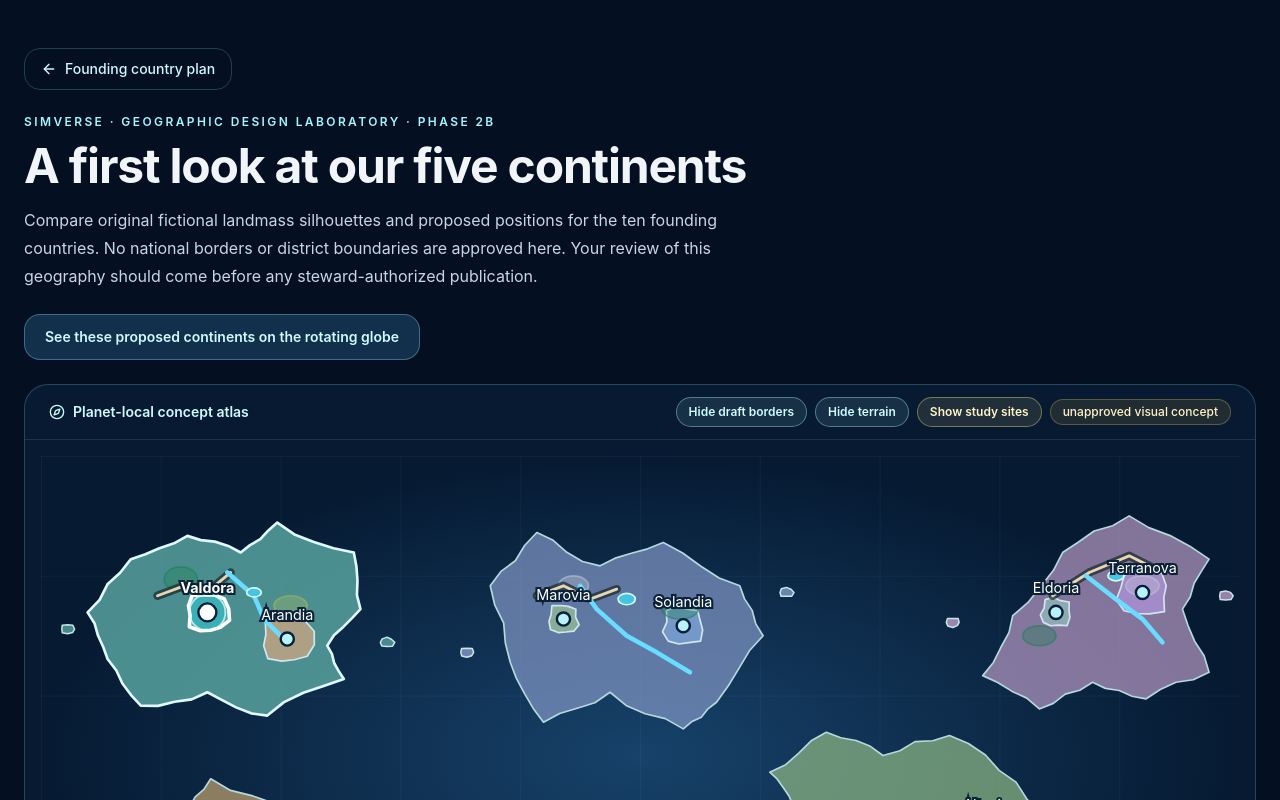
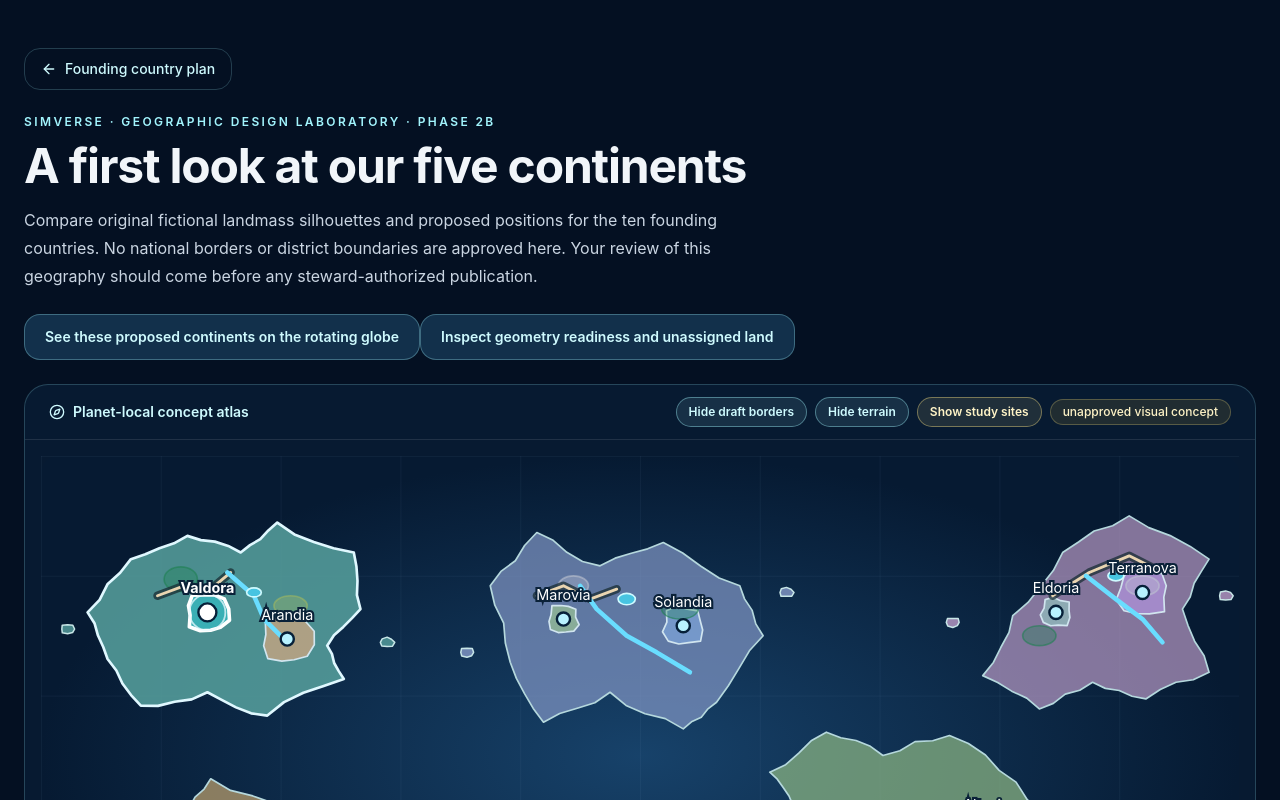
Before and after one commit to Zaimzaid/SIMVERSE, a Next.js app: page /planet/planning/map in a window 1280 px wide. Shown: the top 800 px of the page. Built offline with nearby package versions, Linux system fonts and the light colour scheme.

Commit message:
feat(planet): link concept atlas to detailed geography readiness report

```diff
--- a/src/app/planet/planning/map/page.tsx
+++ b/src/app/planet/planning/map/page.tsx
@@ -34,6 +34,10 @@ export default function ConceptPlanetMapPage() {
           className="inline-flex items-center gap-2 rounded-xl border border-cyan-200/30 bg-[#12304b] px-5 py-3 text-sm font-semibold text-cyan-100 hover:border-cyan-200/70">
           See these proposed continents on the rotating globe
         </Link>
+        <Link href="/planet/planning/audit"
+          className="inline-flex items-center gap-2 rounded-xl border border-cyan-200/30 bg-[#12304b] px-5 py-3 text-sm font-semibold text-cyan-100 hover:border-cyan-200/70">
+          Inspect geometry readiness and unassigned land
+        </Link>
         <ConceptMapExplorer />
         <p className="flex items-start gap-3 rounded-xl border border-cyan-200/15 bg-[#0b223b] p-5 text-sm text-slate-300">
           <ShieldCheck className="mt-0.5 size-5 shrink-0 text-cyan-200" aria-hidden />
```
